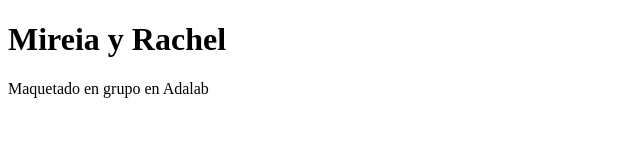
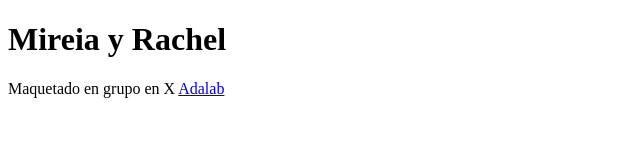
Before and after one commit to Adalab/mire_rachel, a plain HTML site: page index.html in a window 1280 px wide. Shown: the full height of the page, 0-640 px from the left. Drawn offline with Linux system fonts and the light colour scheme.

Commit message:
create link

```diff
--- a/index.html
+++ b/index.html
@@ -14,7 +14,10 @@
       <section class="contenido"></section>
     </main>
     <footer>
-      <p>Maquetado en grupo en Adalab</p>
+      <p>
+        Maquetado en grupo en X
+        <a href="https://adalab.es/">Adalab</a>
+      </p>
     </footer>
   </body>
 </html>
```
